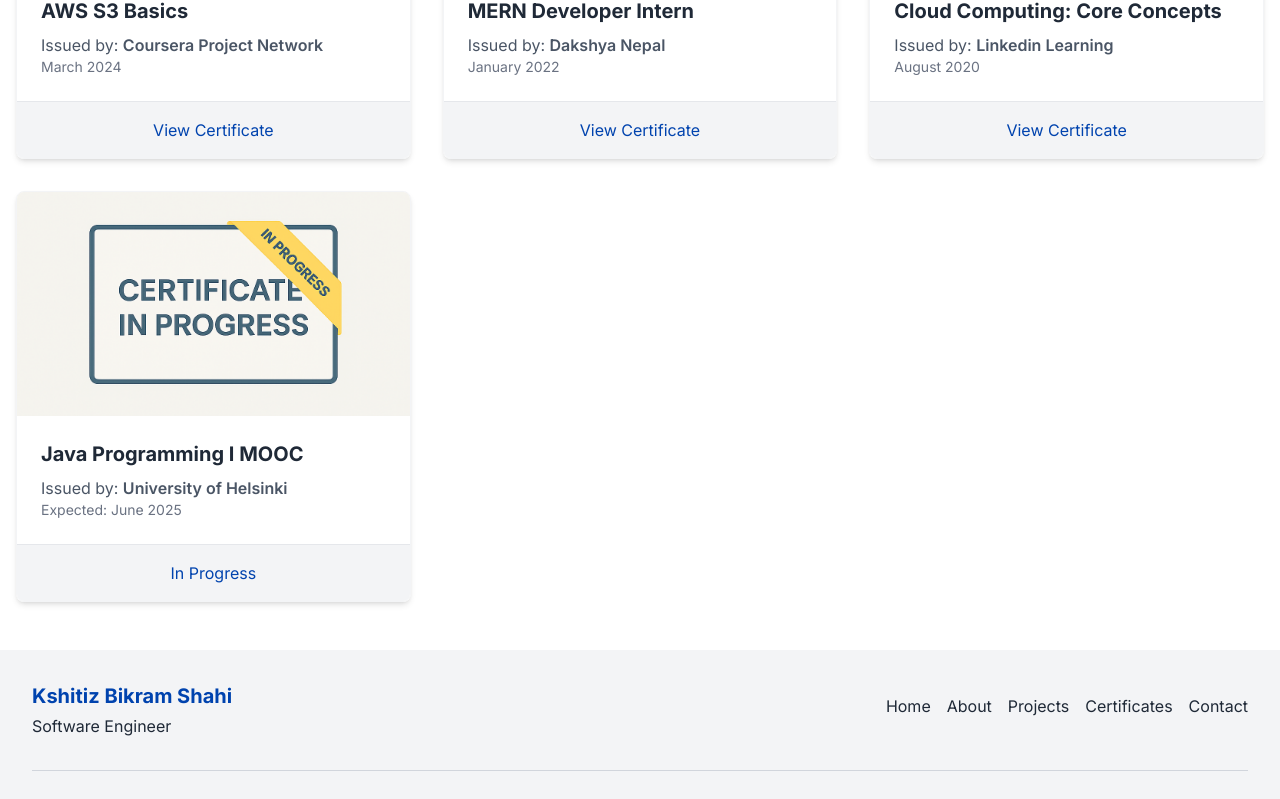
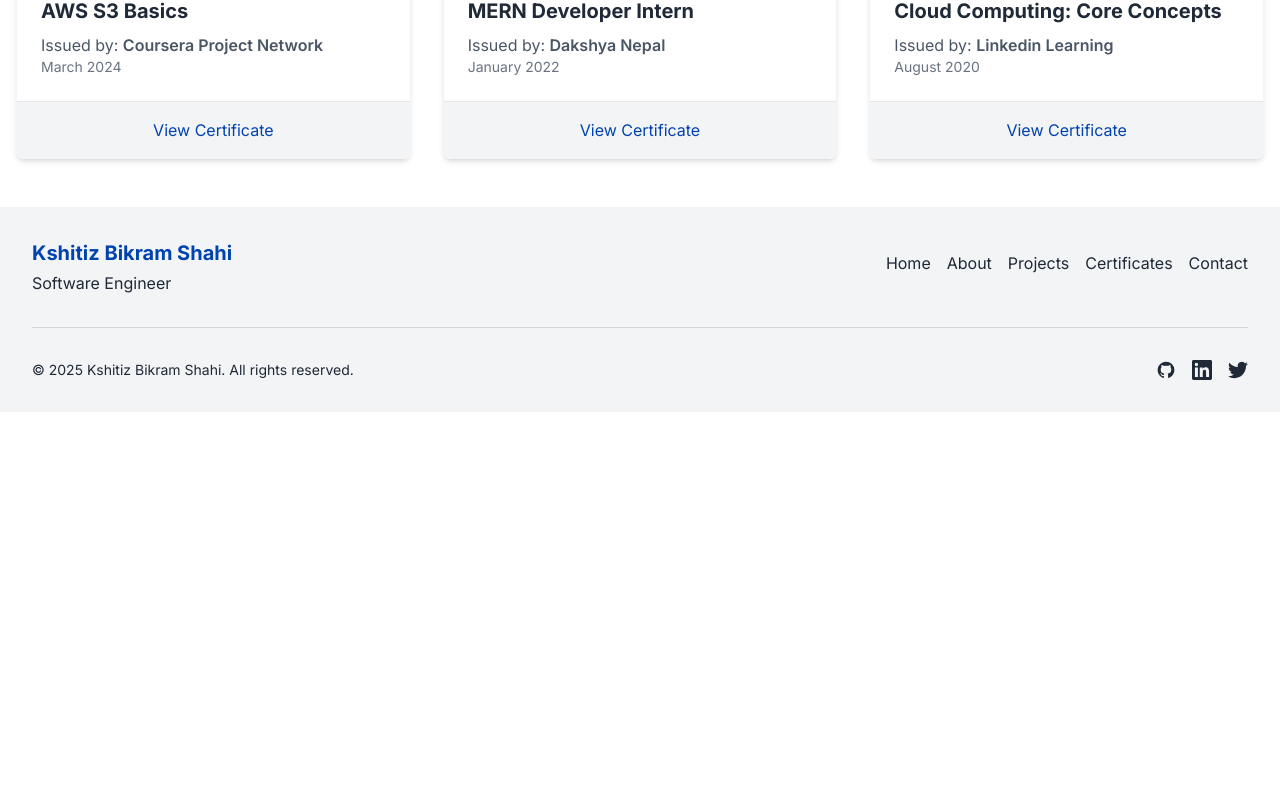
Before and after one commit to kshitizshahi/portfolio, a Next.js app: page /certificates in a window 1280 px wide. Shown: the part 488-1287 px from the top of the page. After the commit the page ends 900 px from the top, so only its background shows below. Built offline with nearby package versions, Linux system fonts and the light colour scheme.

Commit message:
certificates updated

```diff
--- a/src/data/certificates.ts
+++ b/src/data/certificates.ts
@@ -28,13 +28,13 @@ export const certificates = [
       "https://drive.google.com/file/d/1UHqId0P3uVudF0NAZdF4DibNzTb52buP/view",
     inProgress: false,
   },
-  {
-    id: 4,
-    title: "Java Programming I MOOC",
-    issuer: "University of Helsinki",
-    date: "Expected: June 2025",
-    imageUrl: "/certificate-progress.png",
-    credentialUrl: "#",
-    inProgress: true,
-  },
+  // {
+  //   id: 4,
+  //   title: "Java Programming I MOOC",
+  //   issuer: "University of Helsinki",
+  //   date: "Expected: June 2025",
+  //   imageUrl: "/certificate-progress.png",
+  //   credentialUrl: "#",
+  //   inProgress: true,
+  // },
 ];
```
